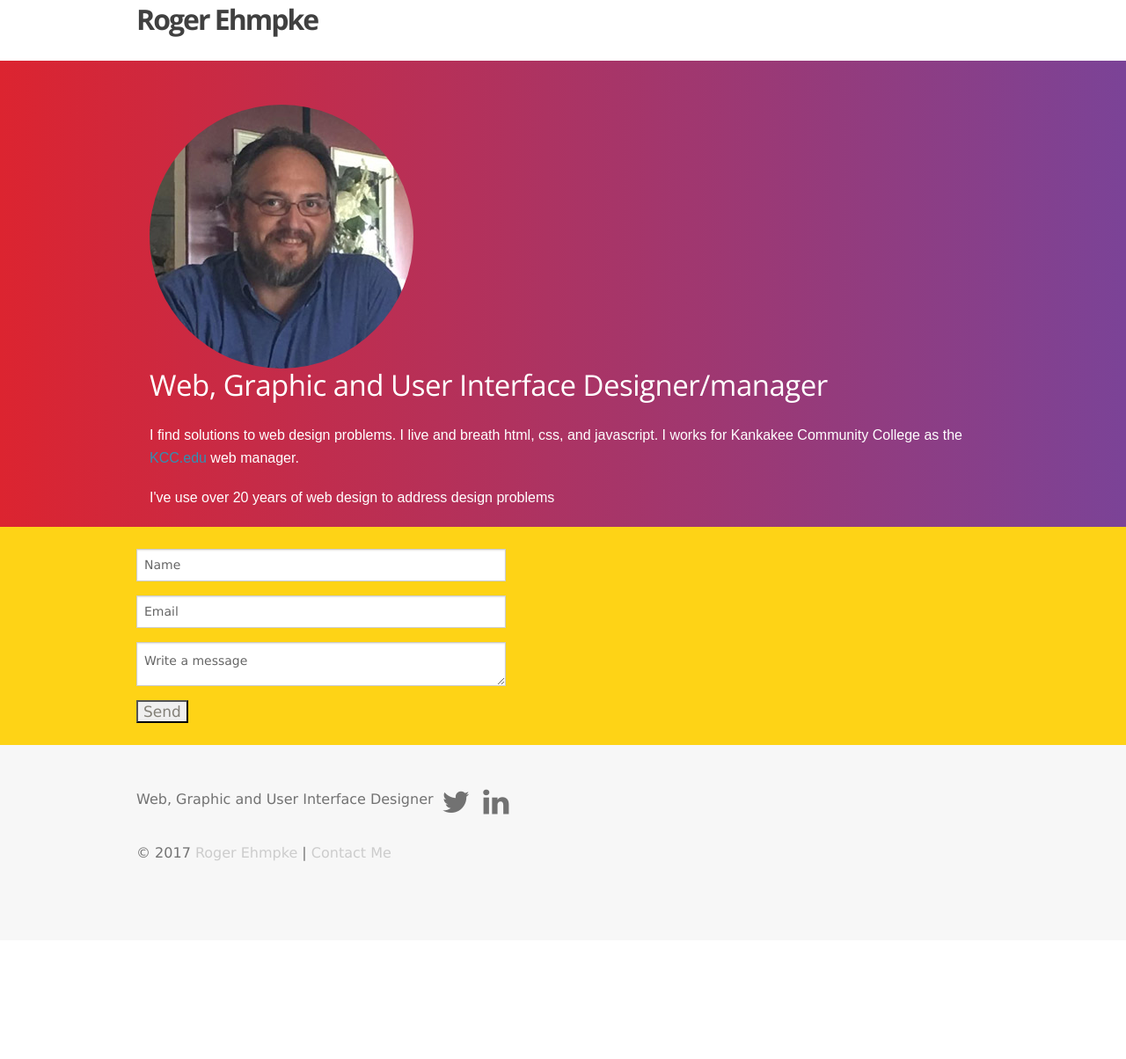
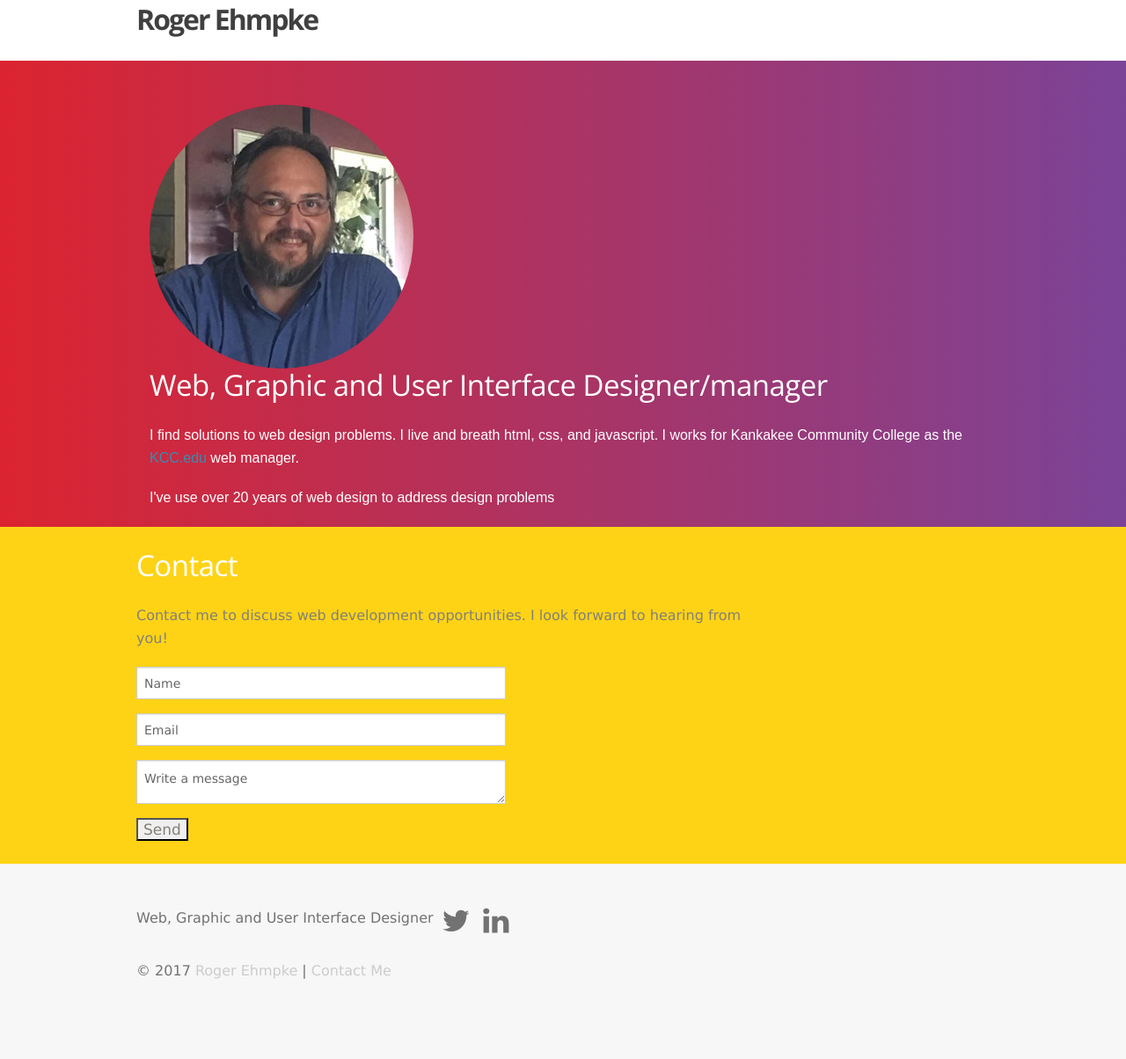
Before and after one commit to rehmpke/mysite, a Jekyll site: the page built from index.md, in a window 1280 px wide. Shown: the whole page at 88% size. Built offline with Jekyll 4.4.1, drawn with Linux system fonts in a browser that asks for light colours; nearby versions of some CDN libraries; before the commit the page ends 1069 px from its top, so only the background shows below that.

Commit message:
Added a little context to the form
I gave the form a heading of contact and helpful description of what I
am looking to do

```diff
--- a/_layouts/default.html
+++ b/_layouts/default.html
@@ -103,6 +103,8 @@ height="0" width="0" style="display:none;visibility:hidden"></iframe></noscript>
           <div class="row">
             <div class="column">
               <div class="mailing-list-text">
+                <h2>Contact</h2>
+                <p>Contact me to discuss web development opportunities. I look forward to hearing from you!</p>
                 <form action="https://formspree.io/rehmpke@email.com"
       method="POST" style="max-width:420px;">
     <input type="text" name="name" placeholder="Name">
```
